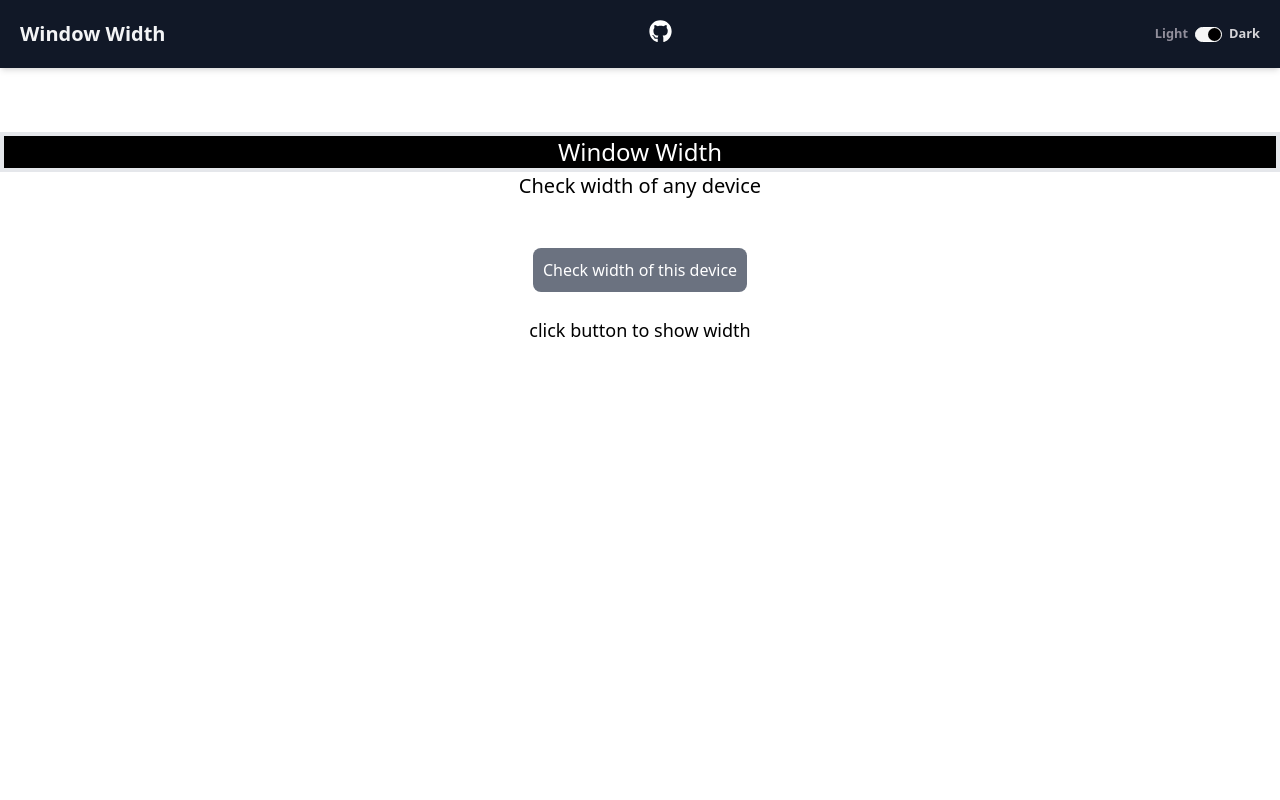
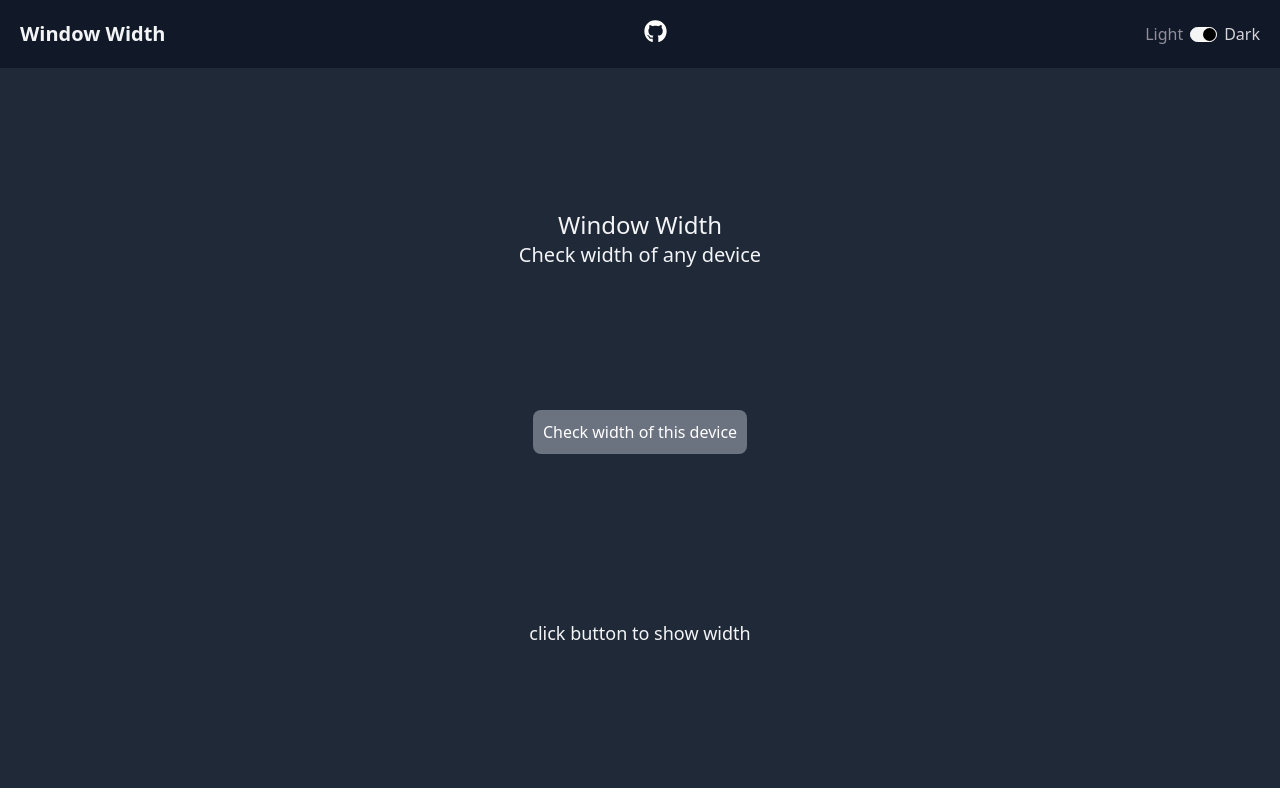
Before and after one commit to segunajibola/window-tracker, a React (Vite) app: page / in a window 1280 px wide. Built offline with nearby package versions, Linux system fonts and the light colour scheme.

Commit message:
firstCommit

```diff
--- a/src/components/Home.jsx
+++ b/src/components/Home.jsx
@@ -5,19 +5,21 @@ const Home = (props) => {
   const [showWidthSize, setShowWidthSize] = React.useState(false);
 
   function showWidth() {
-    setShowWidthSize(true);
+    setShowWidthSize(prev => !prev);
   }
 
   return (
-    <div>
-      <h1 className="text-2xl text-center mt-16 bg-green-500 dark:bg-black dark:text-white border-4">Window Width</h1>
-      <p className="text-xl text-center">Check width of any device</p>
+    <div className="dark:bg-gray-800 dark:text-gray-100 h-[90vh] flex flex-col justify-evenly">
+      <div>
+        <h1 className="text-2xl text-center">Window Width</h1>
+        <p className="text-xl text-center">Check width of any device</p>
+      </div>
 
       <button
-        className="rounded-lg p-2.5 mx-auto mt-12 flex bg-gray-500 text-white"
+        className="rounded-lg p-2.5 mx-auto active:inset-1 active:scale-110 transition delay-100 bg-gray-500 text-white"
         onClick={showWidth}
       >
-        Check width of this device
+        {showWidthSize ? "Hide width" :"Check width of this device"}
       </button>
 
       <div className="text-lg text-center mt-6">
--- a/src/navbar.css
+++ b/src/navbar.css
@@ -4,8 +4,8 @@
 }
 
 .toggler p {
-  font-size: 0.8rem;
-  font-weight: 600;
+  font-size: 1rem;
+  font-weight: 400;
 }
 
 .toggler--slider {
```
